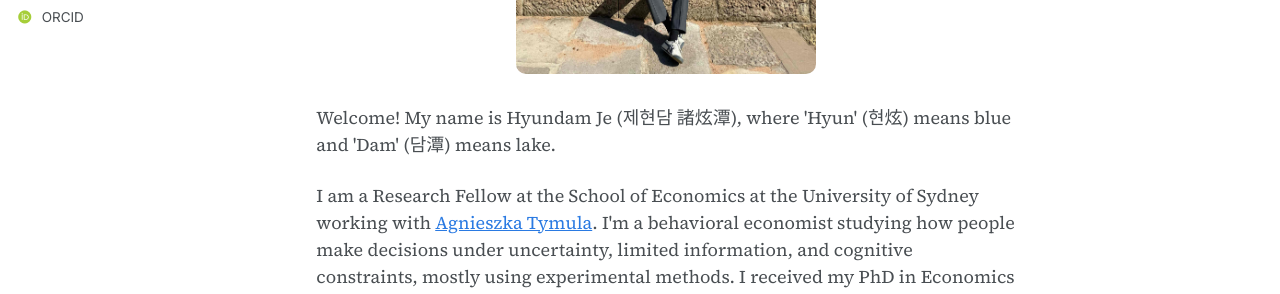
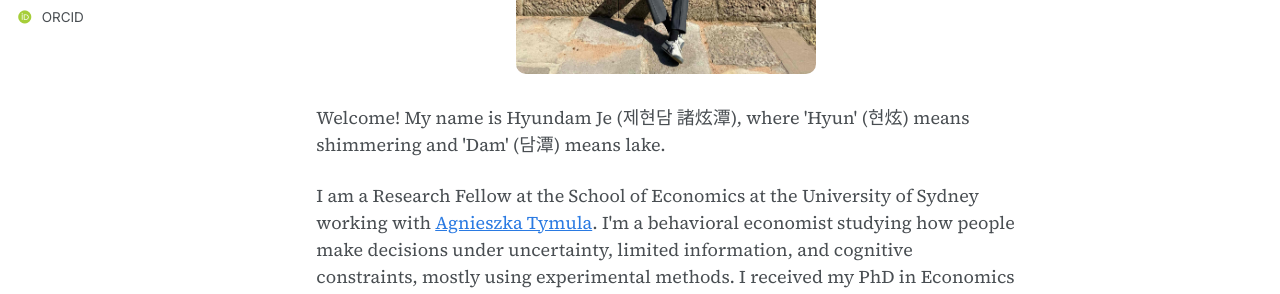
Before and after one commit to hyundamje/hyundamje.github.io, a Jekyll site: the page built from _pages/about.md, in a window 1280 px wide and 1392 px high. Shown: the part 509-803 px from the top of the window. Built offline with Jekyll 4.4.1, drawn with Linux system fonts in a browser that asks for light colours; some web fonts are replaced.

Commit message:
Update about.md

```diff
--- a/_pages/about.md
+++ b/_pages/about.md
@@ -17,7 +17,7 @@ redirect_from:
 
 <div style="max-width: 700px; margin: 30px auto;">
 
-  <p>Welcome! My name is Hyundam Je (제현담 諸炫潭), where 'Hyun' (현炫) means blue and 'Dam' (담潭) means lake.</p>
+  <p>Welcome! My name is Hyundam Je (제현담 諸炫潭), where 'Hyun' (현炫) means shimmering and 'Dam' (담潭) means lake.</p>
 
   <p>I am a Research Fellow at the School of Economics at the University of Sydney working with <a href="https://www.tymula.com/agnieszka/" target="_blank">Agnieszka Tymula</a>. I'm a behavioral economist studying how people make decisions under uncertainty, limited information, and cognitive constraints, mostly using experimental methods. I received my PhD in Economics from Texas A&M University in 2023, under the supervision of <a href="http://people.tamu.edu/~alexbrown/" target="_blank">Alex Brown</a>.</p>
 
```
